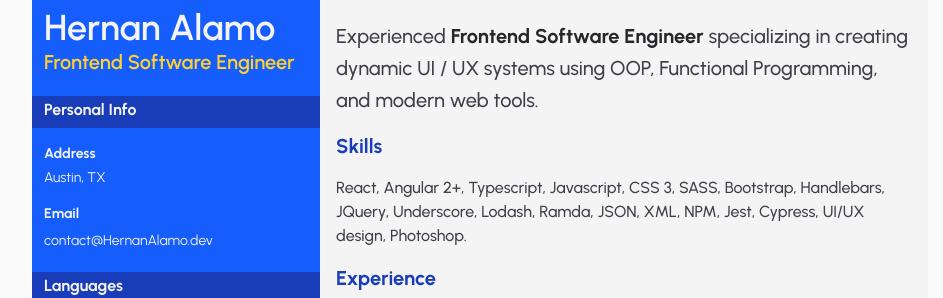
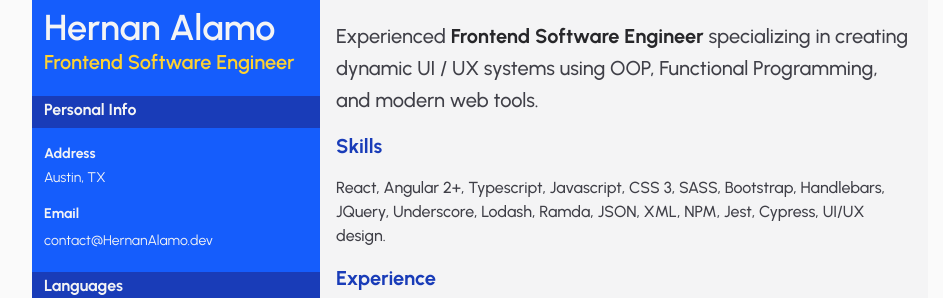
Before and after one commit to halamo/halamo_portfolio, a Next.js app: page / in a window 1280 px wide. Shown: the top 298 px of the page, without its empty margins (160-1103 px from the left). Built offline with nearby package versions, Linux system fonts and the light colour scheme.

Commit message:
Small change to push to staging envrionment.
Signed-off-by: Hernan Alamo <hernanalamo418@gmail.com>

```diff
--- a/app/page.tsx
+++ b/app/page.tsx
@@ -92,7 +92,7 @@ export default function Home() {
                 <p className="pt-4">
                     React, Angular 2+, Typescript, Javascript, CSS 3, SASS,
                     Bootstrap, Handlebars, JQuery, Underscore, Lodash, Ramda,
-                    JSON, XML, NPM, Jest, Cypress, UI/UX design, Photoshop.
+                    JSON, XML, NPM, Jest, Cypress, UI/UX design.
                 </p>
                 <h2 className="pt-4 text-xl font-bold text-blue-800">
                     Experience
```
